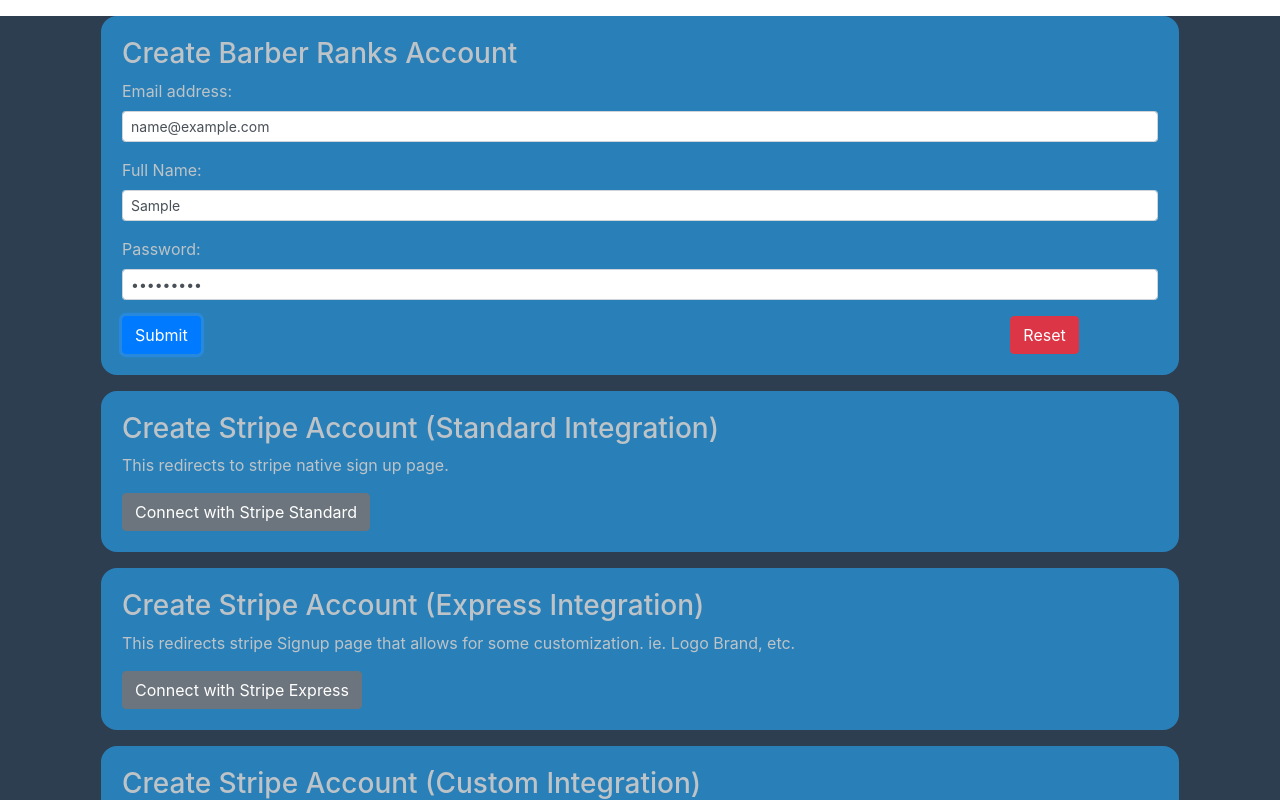
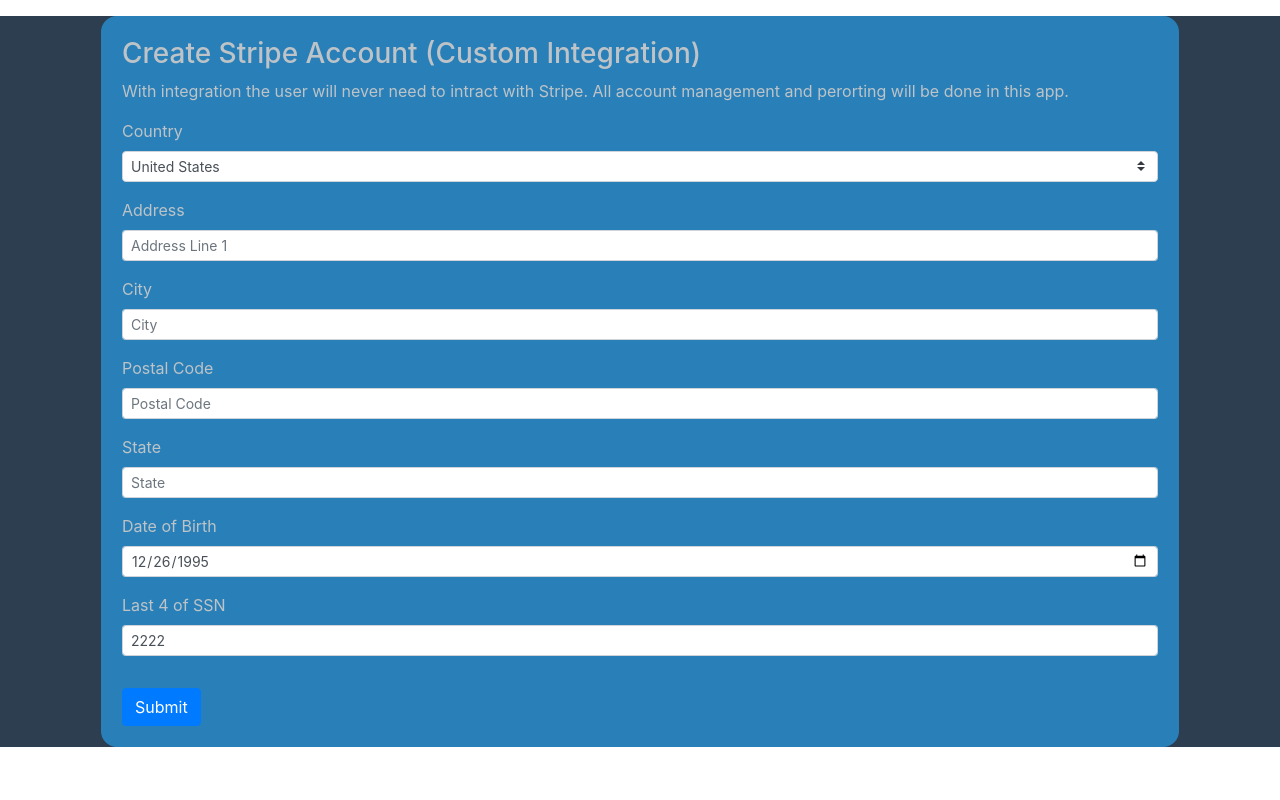
Before and after one commit to dibusan/vue-stripe-demo, a Vue app: page / in a window 1280 px wide. Both pictures are taken after typing "name@example.com", "Sample", "Sample123" into the empty fields and a click on the button "Submit". Shown: the top 800 px of the page. Built offline with nearby package versions, Linux system fonts and the light colour scheme.

Commit message:
added navigations

```diff
--- a/src/components/vsd-create-br-account.vue
+++ b/src/components/vsd-create-br-account.vue
@@ -88,7 +88,9 @@
       console.log("Creating account:");
       console.log(JSON.stringify(this.form));
 
-      this.$store.dispatch('createBrAccount');
+      this.$store.dispatch('createBrAccount').then(() => {
+        this.$store.dispatch('setWizardStep', 2);
+      });
     },
     onReset (evt) {
       evt.preventDefault();
--- a/src/components/vsd-custom-connect-stripe-account.vue
+++ b/src/components/vsd-custom-connect-stripe-account.vue
@@ -125,7 +125,9 @@
       onSubmit (evt){
         evt.preventDefault();
         console.log(JSON.stringify(this.form));
-        this.$store.dispatch('createCustomStripeAccount', this.form)
+        this.$store.dispatch('createCustomStripeAccount', this.form).then(() => {
+          this.$store.dispatch('setWizardStep', 3);
+        })
       }
     }
   }
--- a/src/components/vsd-wizard.vue
+++ b/src/components/vsd-wizard.vue
@@ -1,23 +1,25 @@
 <template>
   <div id="wizard-container">
 
-    <div class="wizard-step" id="wizard-step-1">
+    <div class="wizard-step" id="wizard-step-1" v-if="current_step == 1">
       <vsd-create-br-account></vsd-create-br-account>
     </div>
 
-    <div class="wizard-step" id="wizard-step-2-a">
+    <div class="" v-else-if="current_step == 2">
+      <div class="wizard-step" id="wizard-step-2-a" style="display: none;">
         <vsd-standard-connect-stripe-account></vsd-standard-connect-stripe-account>
       </div>
 
-    <div class="wizard-step" id="wizard-step-2-b">
+      <div class="wizard-step" id="wizard-step-2-b" style="display: none;">
         <vsd-express-connect-stripe-account></vsd-express-connect-stripe-account>
       </div>
 
       <div class="wizard-step" id="wizard-step-2-c">
         <vsd-custom-connect-stripe-account></vsd-custom-connect-stripe-account>
       </div>
+    </div>
 
-    <div class="wizard-step" id="wizard-step-4">
+    <div class="wizard-step" id="wizard-step-3" v-else-if="current_step == 3">
       <vsd-account-setup-complete></vsd-account-setup-complete>
     </div>
 
@@ -39,6 +41,11 @@
       'vsd-express-connect-stripe-account': VsdExpressConnectStripeAccount,
       'vsd-custom-connect-stripe-account': VsdCustomConnectStripeAccount,
       'vsd-account-setup-complete': VsdAccountSetupComplete
+    },
+    computed: {
+      current_step (){
+        return this.$store.state.currentWizardStep;
+      }
     }
   }
 </script>
--- a/src/vuex_store/index.js
+++ b/src/vuex_store/index.js
@@ -7,7 +7,8 @@
     count: 9999,
     brAccountCreated: false,
     stripeAccountCreated: false,
-    bankAccountConected: false
+    bankAccountConected: false,
+    currentWizardStep: 1
   },
   mutations: {
     setBrAccountCreated (state){
@@ -15,19 +16,26 @@
     },
     setStripeAccountCreated (state){
       state.stripeAccountCreated = true;
+    },
+    setWizardStep(state, step){
+      state.currentWizardStep = step;
     }
   },
   actions: {
+    setWizardStep (context, step) {
+      context.commit('setWizardStep', step);
+    },
     createBrAccount (context) {
+
       context.commit('setBrAccountCreated');
     },
     createCustomStripeAccount(context, form){
       var URL = "https://api.stripe.com/v1/accounts"
 
       fetch(URL, {
-        body: "country=US&type=custoçm",
+        body: "country=US&type=custom",
         headers: {
-          Authorization: `Bearer ${process.env.VUE_APP_STRIPE_SECRET_KEY}`,
+          "Authorization": `Bearer ${process.env.VUE_APP_STRIPE_SECRET_KEY}`,
           "Content-Type": "application/x-www-form-urlencoded"
         },
         method: "POST"
```
Lines whose indentation alone changed are shown as unchanged.
